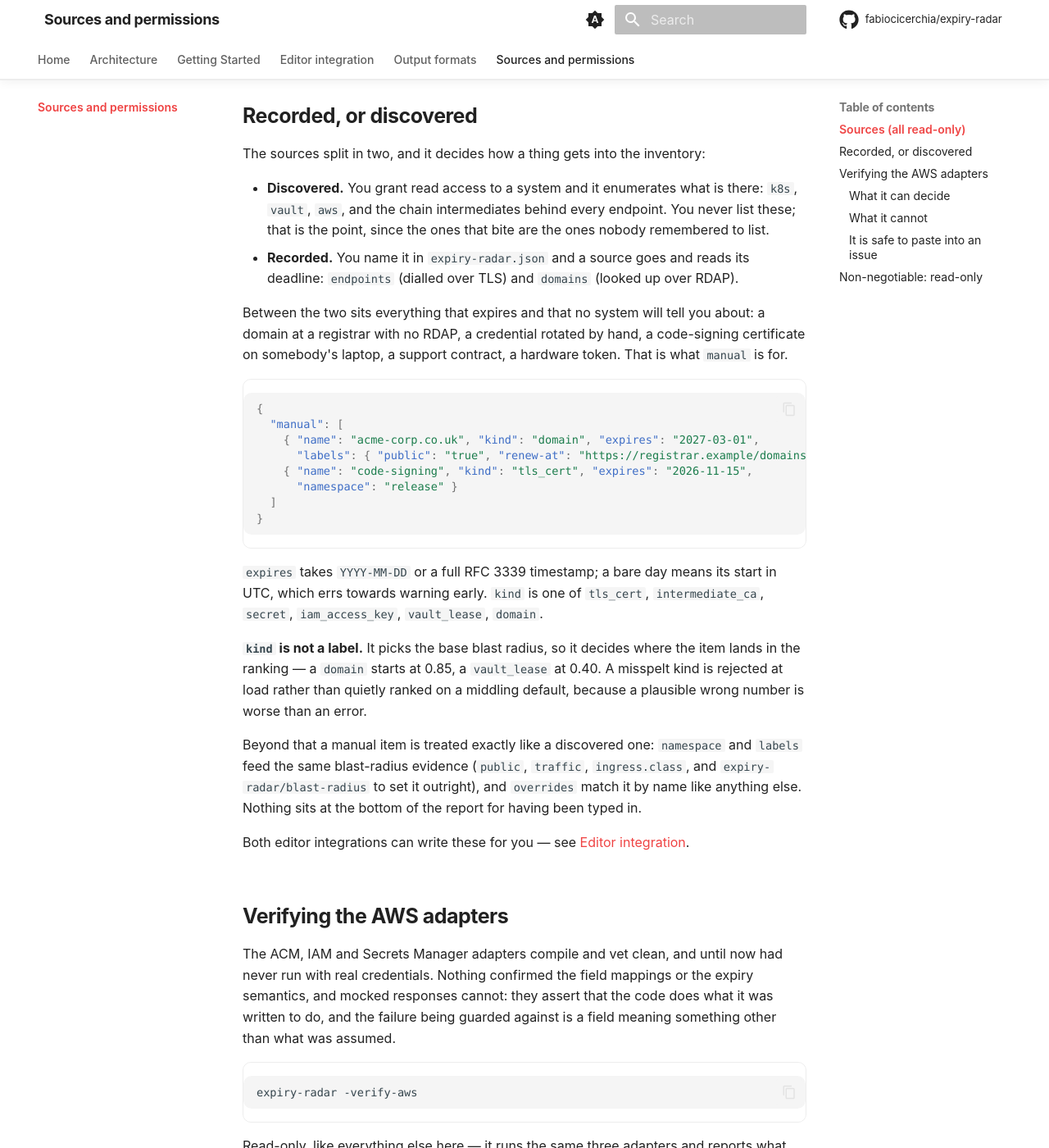
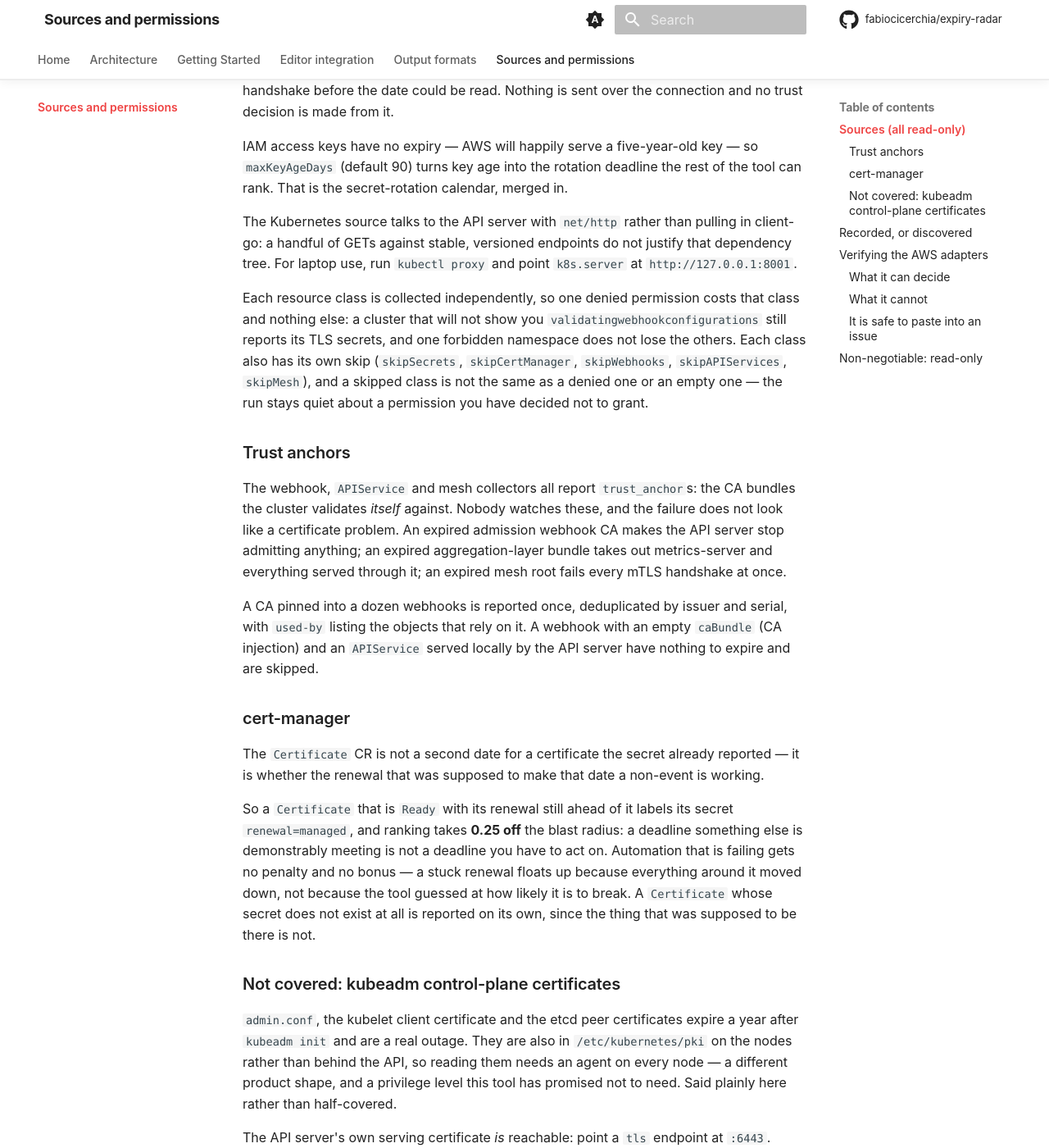
Before and after one commit to fabiocicerchia/expiry-radar, an MkDocs documentation site: the page built from docs/sources.md, in a window 1280 px wide and 1400 px high, scrolled down 1161 px. Shown: the whole window at 82% size. Built offline with MkDocs 1.6.1 and Material for MkDocs 9.7.7, drawn with Linux system fonts in a browser that asks for light colours; comment, search, counter and statistics services are not loaded; some of the changed text lies outside the part shown.

Commit message:
docs: cover the new k8s collectors, their RBAC and the ranking changes
The RBAC fixture gains the cert-manager list rule in the namespaced Role
and a real ClusterRole for the cluster-scoped trust anchors, with the
mesh rule scoped by resourceNames — get on four named objects rather
than list across every secret in the cluster. None of the new rules can
read a private key.

docs/sources.md gets the per-resource skips, why a skipped class is not
a denied one, the trust-anchor section, the cert-manager de-rank, and
the kubeadm non-goal said plainly rather than half-covered.
architecture.md gets the base-by-kind table and the two subtractive
adjustments.

The example config sets skipWebhooks/skipAPIServices/skipMesh alongside
its namespaces, since that is the plain-Role posture the file already
demonstrates and the cluster-scoped reads would only warn.

Co-Authored-By: Claude Opus 5 <noreply@anthropic.com>
Claude-Session: https://claude.ai/code/session_012k6FEeP7sCzmNY221ofabP

```diff
--- a/docs/sources.md
+++ b/docs/sources.md
@@ -7,7 +7,11 @@
 | `tls:endpoint` | leaf certificates from a live handshake | none |
 | `tls:chain` | every intermediate CA presented, deduplicated across hosts | none |
 | `domain:rdap` | registrar expiry over RDAP (the protocol that replaced WHOIS) | none |
-| `k8s` | TLS secrets, with ingress class/hosts for context | service account, two `list` verbs |
+| `k8s:secret` | TLS secrets, with ingress class/hosts for context | service account, `list` |
+| `k8s:cert-manager` | cert-manager `Certificate` CRs — whether renewal is working | `list` on `cert-manager.io` |
+| `k8s:webhook` | admission webhook CA bundles | ClusterRole, `list` |
+| `k8s:apiservice` | aggregation-layer `APIService` CA bundles | ClusterRole, `list` |
+| `k8s:mesh` | Linkerd and Istio trust anchors and issuers | ClusterRole, `get` by name |
 | `vault` | the token's own TTL, and certificates in PKI mounts | `VAULT_TOKEN`, read + list |
 | `aws` | ACM certificates, IAM access key age, Secrets Manager rotation | standard credential chain |
 | `manual` | what you recorded yourself, because nothing can discover it | none |
@@ -22,9 +26,57 @@ so `maxKeyAgeDays` (default 90) turns key age into the rotation deadline the
 rest of the tool can rank. That is the secret-rotation calendar, merged in.
 
 The Kubernetes source talks to the API server with `net/http` rather than
-pulling in client-go: two GETs against two stable endpoints do not justify that
-dependency tree. For laptop use, run `kubectl proxy` and point `k8s.server` at
-`http://127.0.0.1:8001`.
+pulling in client-go: a handful of GETs against stable, versioned endpoints do
+not justify that dependency tree. For laptop use, run `kubectl proxy` and point
+`k8s.server` at `http://127.0.0.1:8001`.
+
+Each resource class is collected independently, so one denied permission costs
+that class and nothing else: a cluster that will not show you
+`validatingwebhookconfigurations` still reports its TLS secrets, and one
+forbidden namespace does not lose the others. Each class also has its own skip
+(`skipSecrets`, `skipCertManager`, `skipWebhooks`, `skipAPIServices`,
+`skipMesh`), and a skipped class is not the same as a denied one or an empty
+one — the run stays quiet about a permission you have decided not to grant.
+
+### Trust anchors
+
+The webhook, `APIService` and mesh collectors all report `trust_anchor`s: the CA
+bundles the cluster validates *itself* against. Nobody watches these, and the
+failure does not look like a certificate problem. An expired admission webhook
+CA makes the API server stop admitting anything; an expired aggregation-layer
+bundle takes out metrics-server and everything served through it; an expired
+mesh root fails every mTLS handshake at once.
+
+A CA pinned into a dozen webhooks is reported once, deduplicated by issuer and
+serial, with `used-by` listing the objects that rely on it. A webhook with an
+empty `caBundle` (CA injection) and an `APIService` served locally by the API
+server have nothing to expire and are skipped.
+
+### cert-manager
+
+The `Certificate` CR is not a second date for a certificate the secret already
+reported — it is whether the renewal that was supposed to make that date a
+non-event is working.
+
+So a `Certificate` that is `Ready` with its renewal still ahead of it labels its
+secret `renewal=managed`, and ranking takes **0.25 off** the blast radius: a
+deadline something else is demonstrably meeting is not a deadline you have to
+act on. Automation that is failing gets no penalty and no bonus — a stuck
+renewal floats up because everything around it moved down, not because the tool
+guessed at how likely it is to break. A `Certificate` whose secret does not
+exist at all is reported on its own, since the thing that was supposed to be
+there is not.
+
+### Not covered: kubeadm control-plane certificates
+
+`admin.conf`, the kubelet client certificate and the etcd peer certificates
+expire a year after `kubeadm init` and are a real outage. They are also in
+`/etc/kubernetes/pki` on the nodes rather than behind the API, so reading them
+needs an agent on every node — a different product shape, and a privilege level
+this tool has promised not to need. Said plainly here rather than half-covered.
+
+The API server's own serving certificate *is* reachable: point a `tls` endpoint
+at `:6443`.
 
 ## Recorded, or discovered
 
@@ -56,11 +108,12 @@ token. That is what `manual` is for.
 
 `expires` takes `YYYY-MM-DD` or a full RFC 3339 timestamp; a bare day means its
 start in UTC, which errs towards warning early. `kind` is one of `tls_cert`,
-`intermediate_ca`, `secret`, `iam_access_key`, `vault_lease`, `domain`.
+`intermediate_ca`, `secret`, `iam_access_key`, `vault_lease`, `domain`,
+`trust_anchor`.
 
 **`kind` is not a label.** It picks the base blast radius, so it decides where
-the item lands in the ranking — a `domain` starts at 0.85, a `vault_lease` at
-0.40. A misspelt kind is rejected at load rather than quietly ranked on a
+the item lands in the ranking — a `trust_anchor` starts at 0.95, a `domain` at
+0.85, a `vault_lease` at 0.40. A misspelt kind is rejected at load rather than quietly ranked on a
 middling default, because a plausible wrong number is worse than an error.
 
 Beyond that a manual item is treated exactly like a discovered one: `namespace`
--- a/expiry-radar.example.json
+++ b/expiry-radar.example.json
@@ -14,7 +14,10 @@
     "server": "",
     "namespaces": ["prod", "payments"],
     "caFile": "",
-    "insecure": false
+    "insecure": false,
+    "skipWebhooks": true,
+    "skipAPIServices": true,
+    "skipMesh": true
   },
   "vault": {
     "enabled": false,
```
Also changed, not shown: README.md (+5 -2 lines), docs/architecture.md (+29 -6 lines), docs/rbac-readonly.yaml (+40 -2 lines).
